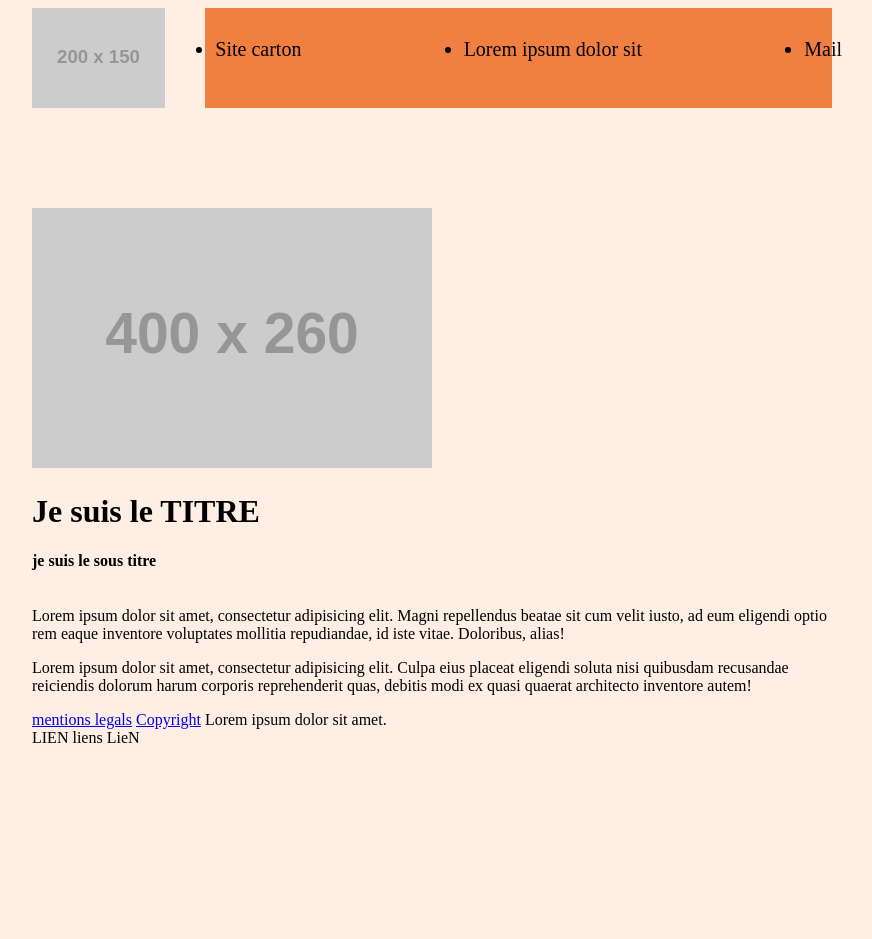
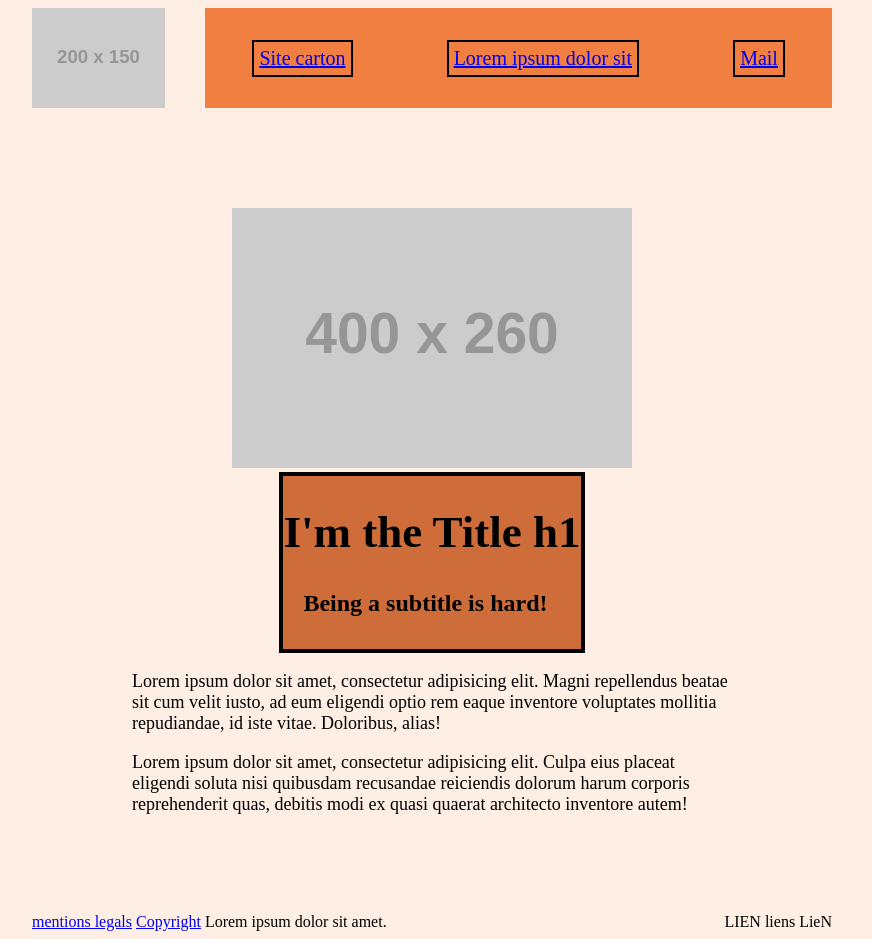
Before and after one commit to Mathiasduc/simplon.co, a plain HTML site: page integration/lvl0/index.html in a window 1280 px wide. Shown: the whole page, without its empty margins (208-1080 px from the left). Before the commit the page ends 800 px from the top, so only its background shows below. Drawn offline with Linux system fonts and the light colour scheme; placeholder pictures from the web are drawn by us.

Commit message:
Add flexbox to every elements

```diff
--- a/integration/lvl0/index.html
+++ b/integration/lvl0/index.html
@@ -12,11 +12,10 @@
 			<img src="http://dummyimage.com/200x150/c70000/0011ff&text=LOGO" alt="dummy-image"></a>
 		</div>
 		<div class="link-top">
-			<ul>
-				<li href="https://wwww.sitebasf.com" class="links-top">Site carton </li>
-				<li href="https://wwww.sitebasf.com" class="links-top">Lorem ipsum dolor sit </li>
-				<li href="https://wwww.sitebasf.com" class="links-top">Mail </li>
-			</ul>
+			<a href="https://wwww.sitebasf.com" class="links-top">Site carton </a>
+			<a href="https://wwww.sitebasf.com" class="links-top">Lorem ipsum dolor sit </a>
+			<a href="https://wwww.sitebasf.com" class="links-top">Mail </a>
+
 		</div>
 	</div>
 
@@ -24,9 +23,9 @@
 		<div class="image-big">
 			<img src="http://dummyimage.com/400x260/c70000/0011ff&text=placeholder" alt="placeholder image">
 		</div>
-		<div class="title-li">
-			<h1>Je suis le TITRE</h1>
-			<h4>je suis le sous titre</h4>
+		<div class="title-h">
+			<h1>I'm the Title h1</h1>
+			<h4>Being a subtitle is hard!</h4>
 		</div>
 		<div class="paragraph-main">
 			<p>Lorem ipsum dolor sit amet, consectetur adipisicing elit. Magni repellendus beatae sit cum velit iusto, ad eum eligendi optio rem eaque inventore voluptates mollitia repudiandae, id iste vitae. Doloribus, alias!</p>
--- a/integration/lvl0/style.css
+++ b/integration/lvl0/style.css
@@ -11,20 +11,20 @@
 	background-color: #F17F42;
 	margin-left: 40px;
 	max-width: 800px;
+	display: flex;
+  	flex-direction: row;
+  	justify-content: space-around;
+  	align-items: center;
+  	flex-wrap: wrap;
+  	flex-grow: 1;
+	font-size: 20px;
 	width: 100%;
 }
 
-.link-top ul{
-	display: flex;
-  	flex-direction: row;
-  	justify-content: space-between;
-  	flex-wrap: wrap;
-  	flex-grow: 1;
-	font-size: 20px;
-	padding: 10px;
-	width: 100%;
+.link-top a{
+	padding: 5px;
+	border: 2px solid #000000;
 }
-
 .head-logo img {
 	max-width: 250px;
 	height: 100px;
@@ -39,8 +39,43 @@
 	margin-right: auto;
 	margin-top: 100px;
 }
+ .image-big	{
+ 	margin-right: auto;
+ 	margin-left: auto;
+ }
 
+.title-h{
+	border: solid 4px #000000;
+	margin-right: auto;
+	margin-left: auto;
+	background-color: #CE6D39
+}
 
+.title-h h1 {
+	font-size: 45px;
+}
+
+.title-h h4 {
+	margin-left: 20px;
+	font-size: 24px;
+}
+
+.paragraph-main {
+	max-width: 600px;
+	margin-right: auto;
+	margin-left: auto;
+}
+
+.paragraph-main p{
+	font-size: 18px;
+
+}
 body{
 	background-color: #FFEEE4;
 }
+
+.footer {
+	display: flex;
+	justify-content: space-between;
+	margin-top: 80px;
+}
```
